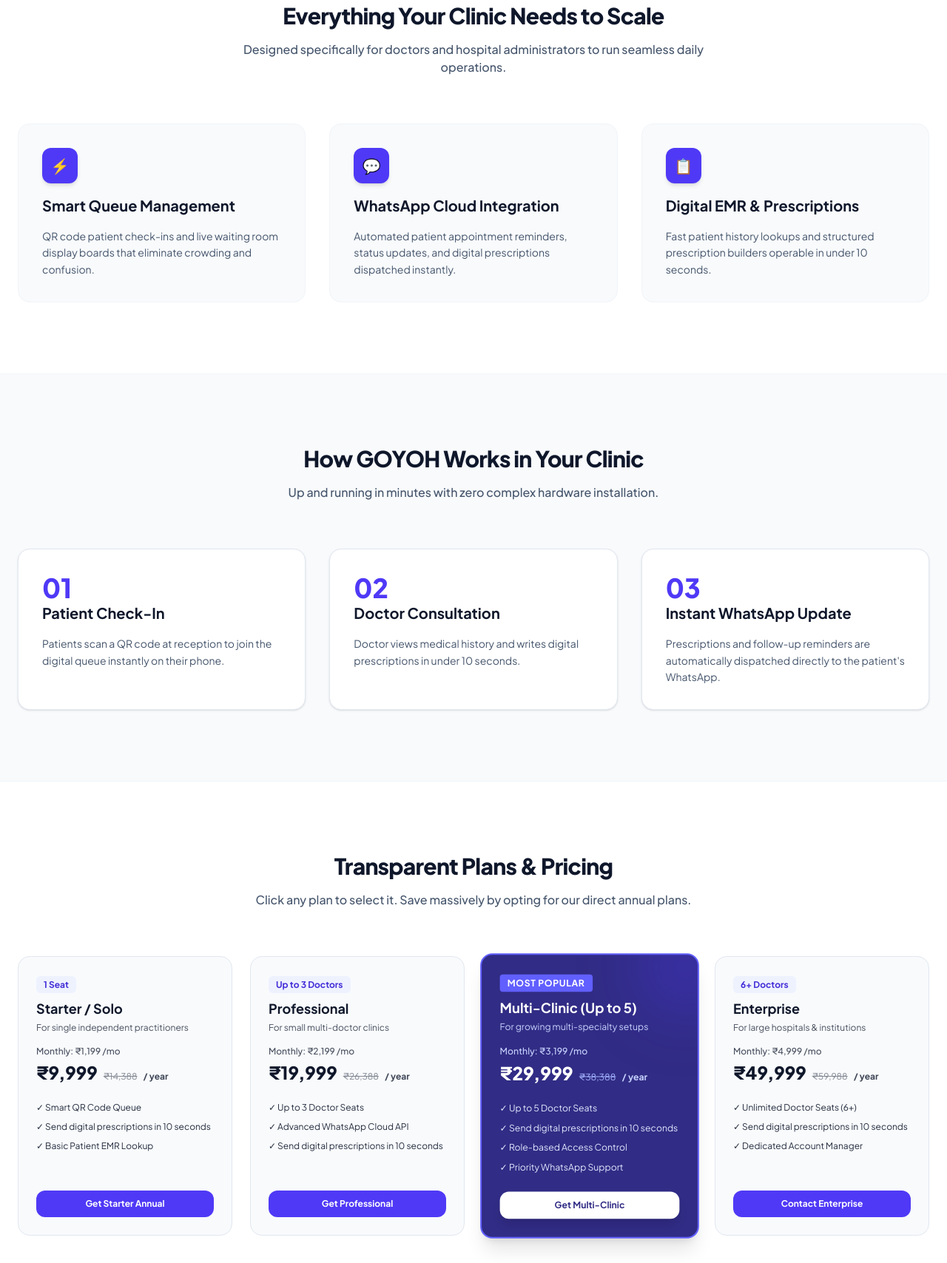
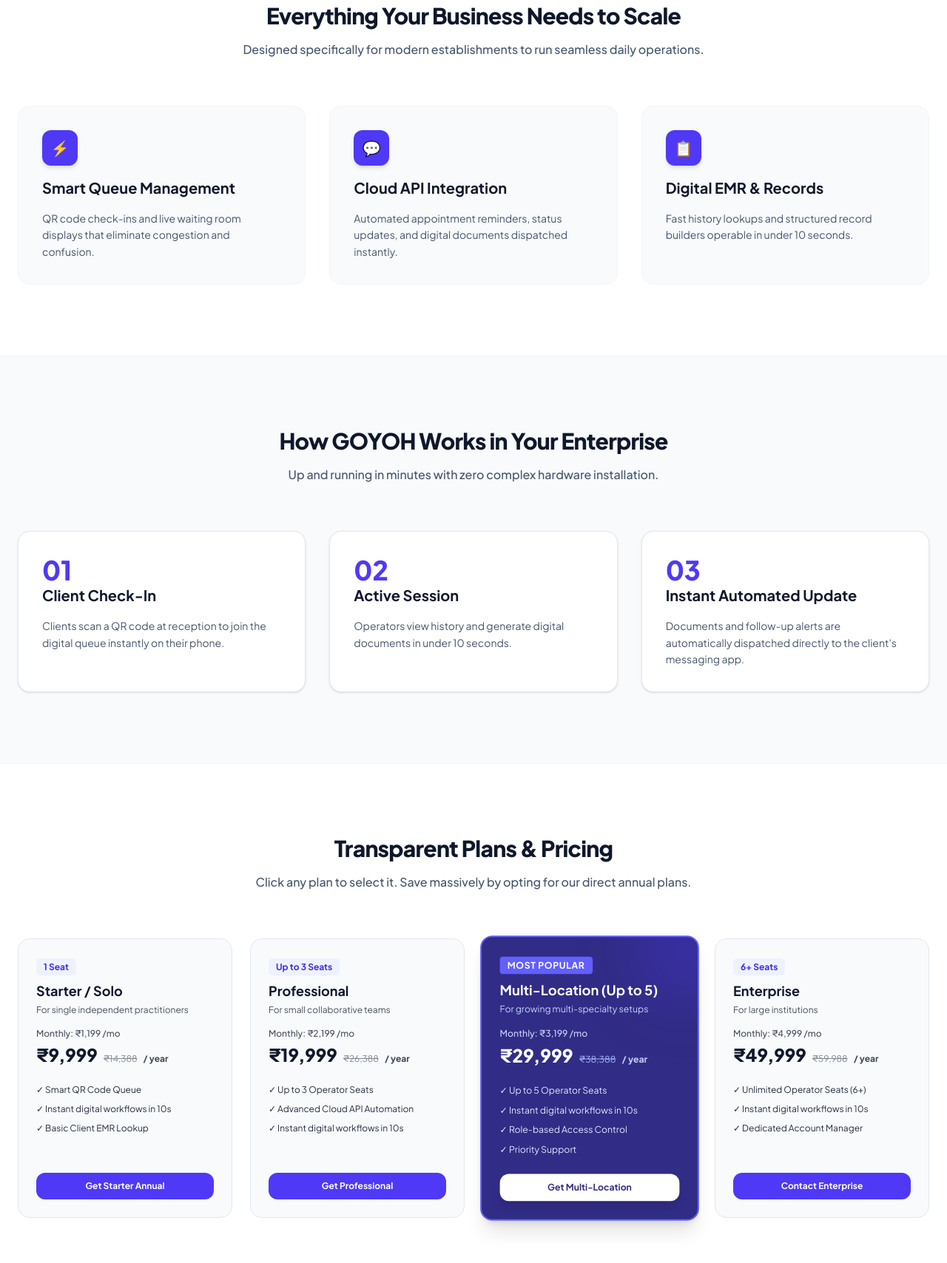
Before and after one commit to goyoh1359-ui/goyoh, a plain HTML site: page index.html in a window 1280 px wide. Shown: the part 932-2640 px from the top of the page at 74% size. Drawn offline with nearby package versions, Linux system fonts and the light colour scheme.

Commit message:
Update index.html

```diff
--- a/index.html
+++ b/index.html
@@ -3,7 +3,7 @@
 <head>
     <meta charset="UTF-8">
     <meta name="viewport" content="width=device-width, initial-scale=1.0">
-    <title>GOYOH - Smart Clinic & Patient Queue Management</title>
+    <title>GOYOH - Smart Queue & Workflow Automation Platform</title>
     <script src="https://cdn.jsdelivr.net/npm/@tailwindcss/browser@4"></script>
     <link href="https://fonts.googleapis.com/css2?family=Plus+Jakarta+Sans:wght@400;500;600;700;800&display=swap" rel="stylesheet">
     <style>
@@ -36,13 +36,13 @@
         <div class="max-w-7xl mx-auto px-6 grid lg:grid-cols-2 gap-12 items-center">
             <div class="space-y-6">
                 <div class="inline-flex items-center gap-2 bg-indigo-50 border border-indigo-100 px-3.5 py-1.5 rounded-full text-indigo-700 text-xs font-bold uppercase tracking-wider">
-                    <span class="w-2 h-2 rounded-full bg-indigo-600 animate-pulse"></span> Trusted by Modern Clinics in Bengaluru
+                    <span class="w-2 h-2 rounded-full bg-indigo-600 animate-pulse"></span> Trusted by Enterprise Partners in Bengaluru
                 </div>
                 <h1 class="text-4xl sm:text-5xl lg:text-6xl font-extrabold tracking-tight text-slate-900 leading-[1.1]">
-                    Automate Your Clinic's <span class="text-indigo-600">Patient Queue & WhatsApp Prescriptions</span> in 10 Seconds.
+                    Automate Your Business <span class="text-indigo-600">Queue & Messaging Workflows</span> in 10 Seconds.
                 </h1>
                 <p class="text-lg text-slate-600 font-medium leading-relaxed">
-                    Eliminate waiting room chaos. Send instant digital prescriptions and keep patients updated via automated WhatsApp notifications.
+                    Eliminate operational friction. Send instant digital documents and keep clients updated via automated notification systems.
                 </p>
                 <div class="flex flex-col sm:flex-row gap-4 pt-4">
                     <a href="#contact" class="bg-indigo-600 text-white px-8 py-4 rounded-xl font-bold text-center shadow-lg shadow-indigo-600/30 hover:bg-indigo-700 transition">Get Started Today</a>
@@ -58,7 +58,7 @@
                             <div class="w-3 h-3 rounded-full bg-yellow-500"></div>
                             <div class="w-3 h-3 rounded-full bg-green-500"></div>
                         </div>
-                        <span class="text-xs font-semibold text-slate-400">GOYOH Live Clinic Dashboard</span>
+                        <span class="text-xs font-semibold text-slate-400">GOYOH Live Queue Dashboard</span>
                     </div>
                     <div class="space-y-3">
                         <div class="bg-slate-50 p-4 rounded-xl flex items-center justify-between border border-slate-100">
@@ -66,11 +66,11 @@
                                 <p class="text-xs font-bold text-slate-400 uppercase">Current Token</p>
                                 <p class="text-2xl font-extrabold text-indigo-600">#014</p>
                             </div>
-                            <span class="bg-emerald-100 text-emerald-800 text-xs font-bold px-3 py-1 rounded-full">In Consultation</span>
+                            <span class="bg-emerald-100 text-emerald-800 text-xs font-bold px-3 py-1 rounded-full">In Progress</span>
                         </div>
                         <div class="bg-slate-50 p-3 rounded-xl flex items-center justify-between text-sm">
-                            <span class="font-medium text-slate-600">Next Patient: Rahul Sharma</span>
-                            <span class="text-xs font-semibold text-indigo-600 bg-indigo-50 px-2.5 py-1 rounded-md">WhatsApp Sent ✓</span>
+                            <span class="font-medium text-slate-600">Next Client: Rahul Sharma</span>
+                            <span class="text-xs font-semibold text-indigo-600 bg-indigo-50 px-2.5 py-1 rounded-md">Notification Sent ✓</span>
                         </div>
                     </div>
                 </div>
@@ -82,24 +82,24 @@
     <section id="features" class="py-24 bg-white border-y border-slate-100">
         <div class="max-w-7xl mx-auto px-6">
             <div class="text-center max-w-2xl mx-auto space-y-4 mb-16">
-                <h2 class="text-3xl font-extrabold tracking-tight text-slate-900">Everything Your Clinic Needs to Scale</h2>
-                <p class="text-slate-600 font-medium">Designed specifically for doctors and hospital administrators to run seamless daily operations.</p>
+                <h2 class="text-3xl font-extrabold tracking-tight text-slate-900">Everything Your Business Needs to Scale</h2>
+                <p class="text-slate-600 font-medium">Designed specifically for modern establishments to run seamless daily operations.</p>
             </div>
             <div class="grid md:grid-cols-3 gap-8">
                 <div class="bg-slate-50 p-8 rounded-2xl border border-slate-100 space-y-4">
                     <div class="w-12 h-12 bg-indigo-600 text-white rounded-xl flex items-center justify-center font-bold text-xl shadow-md">⚡</div>
                     <h3 class="text-xl font-bold text-slate-900">Smart Queue Management</h3>
-                    <p class="text-slate-600 text-sm leading-relaxed">QR code patient check-ins and live waiting room display boards that eliminate crowding and confusion.</p>
+                    <p class="text-slate-600 text-sm leading-relaxed">QR code check-ins and live waiting room displays that eliminate congestion and confusion.</p>
                 </div>
                 <div class="bg-slate-50 p-8 rounded-2xl border border-slate-100 space-y-4">
                     <div class="w-12 h-12 bg-indigo-600 text-white rounded-xl flex items-center justify-center font-bold text-xl shadow-md">💬</div>
-                    <h3 class="text-xl font-bold text-slate-900">WhatsApp Cloud Integration</h3>
-                    <p class="text-slate-600 text-sm leading-relaxed">Automated patient appointment reminders, status updates, and digital prescriptions dispatched instantly.</p>
+                    <h3 class="text-xl font-bold text-slate-900">Cloud API Integration</h3>
+                    <p class="text-slate-600 text-sm leading-relaxed">Automated appointment reminders, status updates, and digital documents dispatched instantly.</p>
                 </div>
                 <div class="bg-slate-50 p-8 rounded-2xl border border-slate-100 space-y-4">
                     <div class="w-12 h-12 bg-indigo-600 text-white rounded-xl flex items-center justify-center font-bold text-xl shadow-md">📋</div>
-                    <h3 class="text-xl font-bold text-slate-900">Digital EMR & Prescriptions</h3>
-                    <p class="text-slate-600 text-sm leading-relaxed">Fast patient history lookups and structured prescription builders operable in under 10 seconds.</p>
+                    <h3 class="text-xl font-bold text-slate-900">Digital EMR & Records</h3>
+                    <p class="text-slate-600 text-sm leading-relaxed">Fast history lookups and structured record builders operable in under 10 seconds.</p>
                 </div>
             </div>
         </div>
@@ -109,24 +109,24 @@
     <section id="how-it-works" class="py-24 bg-slate-50">
         <div class="max-w-7xl mx-auto px-6">
             <div class="text-center max-w-2xl mx-auto space-y-4 mb-16">
-                <h2 class="text-3xl font-extrabold tracking-tight text-slate-900">How GOYOH Works in Your Clinic</h2>
+                <h2 class="text-3xl font-extrabold tracking-tight text-slate-900">How GOYOH Works in Your Enterprise</h2>
                 <p class="text-slate-600 font-medium">Up and running in minutes with zero complex hardware installation.</p>
             </div>
             <div class="grid md:grid-cols-3 gap-8">
                 <div class="bg-white p-8 rounded-2xl border border-slate-200 shadow-sm space-y-4">
                     <span class="text-indigo-600 font-extrabold text-4xl">01</span>
-                    <h3 class="text-xl font-bold text-slate-900">Patient Check-In</h3>
-                    <p class="text-slate-600 text-sm leading-relaxed">Patients scan a QR code at reception to join the digital queue instantly on their phone.</p>
+                    <h3 class="text-xl font-bold text-slate-900">Client Check-In</h3>
+                    <p class="text-slate-600 text-sm leading-relaxed">Clients scan a QR code at reception to join the digital queue instantly on their phone.</p>
                 </div>
                 <div class="bg-white p-8 rounded-2xl border border-slate-200 shadow-sm space-y-4">
                     <span class="text-indigo-600 font-extrabold text-4xl">02</span>
-                    <h3 class="text-xl font-bold text-slate-900">Doctor Consultation</h3>
-                    <p class="text-slate-600 text-sm leading-relaxed">Doctor views medical history and writes digital prescriptions in under 10 seconds.</p>
+                    <h3 class="text-xl font-bold text-slate-900">Active Session</h3>
+                    <p class="text-slate-600 text-sm leading-relaxed">Operators view history and generate digital documents in under 10 seconds.</p>
                 </div>
                 <div class="bg-white p-8 rounded-2xl border border-slate-200 shadow-sm space-y-4">
                     <span class="text-indigo-600 font-extrabold text-4xl">03</span>
-                    <h3 class="text-xl font-bold text-slate-900">Instant WhatsApp Update</h3>
-                    <p class="text-slate-600 text-sm leading-relaxed">Prescriptions and follow-up reminders are automatically dispatched directly to the patient's WhatsApp.</p>
+                    <h3 class="text-xl font-bold text-slate-900">Instant Automated Update</h3>
+                    <p class="text-slate-600 text-sm leading-relaxed">Documents and follow-up alerts are automatically dispatched directly to the client's messaging app.</p>
                 </div>
             </div>
         </div>
@@ -140,10 +140,9 @@
                 <p class="text-slate-600 font-medium">Click any plan to select it. Save massively by opting for our direct annual plans.</p>
             </div>
 
-            <!-- 4-Column Pricing Grid -->
             <div class="grid grid-cols-1 md:grid-cols-2 lg:grid-cols-4 gap-6 max-w-7xl mx-auto items-stretch">
 
-                <!-- 1. Starter / Solo (1 Seat) -->
+                <!-- 1. Starter / Solo -->
                 <div onclick="selectPricingCard(this)" class="pricing-card cursor-pointer bg-slate-50 text-slate-900 p-6 rounded-2xl border border-slate-200 flex flex-col justify-between transition-all duration-300 hover:shadow-lg">
                     <div class="space-y-4">
                         <div>
@@ -161,8 +160,8 @@
                         </div>
                         <ul class="space-y-2.5 text-xs opacity-90 pt-2">
                             <li class="flex items-center gap-2">✓ Smart QR Code Queue</li>
-                            <li class="flex items-center gap-2">✓ Send digital prescriptions in 10 seconds</li>
-                            <li class="flex items-center gap-2">✓ Basic Patient EMR Lookup</li>
+                            <li class="flex items-center gap-2">✓ Instant digital workflows in 10s</li>
+                            <li class="flex items-center gap-2">✓ Basic Client EMR Lookup</li>
                         </ul>
                     </div>
                     <div class="pt-6">
@@ -170,13 +169,13 @@
                     </div>
                 </div>
 
-                <!-- 2. Professional (Up to 3 Doctors) -->
+                <!-- 2. Professional -->
                 <div onclick="selectPricingCard(this)" class="pricing-card cursor-pointer bg-slate-50 text-slate-900 p-6 rounded-2xl border border-slate-200 flex flex-col justify-between transition-all duration-300 hover:shadow-lg">
                     <div class="space-y-4">
                         <div>
-                            <span class="text-xs font-bold text-indigo-700 bg-indigo-50 px-2.5 py-1 rounded-md">Up to 3 Doctors</span>
+                            <span class="text-xs font-bold text-indigo-700 bg-indigo-50 px-2.5 py-1 rounded-md">Up to 3 Seats</span>
                             <h3 class="text-lg font-bold mt-2">Professional</h3>
-                            <p class="text-xs opacity-75 mt-1">For small multi-doctor clinics</p>
+                            <p class="text-xs opacity-75 mt-1">For small collaborative teams</p>
                         </div>
                         <div class="space-y-1">
                             <div class="text-xs opacity-75 font-medium">Monthly: ₹2,199 /mo</div>
@@ -187,9 +186,9 @@
                             </div>
                         </div>
                         <ul class="space-y-2.5 text-xs opacity-90 pt-2">
-                            <li class="flex items-center gap-2">✓ Up to 3 Doctor Seats</li>
-                            <li class="flex items-center gap-2">✓ Advanced WhatsApp Cloud API</li>
-                            <li class="flex items-center gap-2">✓ Send digital prescriptions in 10 seconds</li>
+                            <li class="flex items-center gap-2">✓ Up to 3 Operator Seats</li>
+                            <li class="flex items-center gap-2">✓ Advanced Cloud API Automation</li>
+                            <li class="flex items-center gap-2">✓ Instant digital workflows in 10s</li>
                         </ul>
                     </div>
                     <div class="pt-6">
@@ -197,13 +196,13 @@
                     </div>
                 </div>
 
-                <!-- 3. Multi-Clinic (Up to 5 Doctors - Default Selected) -->
+                <!-- 3. Multi-Clinic / Multi-Location -->
                 <div onclick="selectPricingCard(this)" class="pricing-card cursor-pointer bg-indigo-900 text-white p-6 rounded-2xl shadow-xl relative overflow-hidden border-2 border-indigo-500 flex flex-col justify-between transition-all duration-300 hover:shadow-2xl scale-[1.02]">
                     <div class="absolute -right-12 -top-12 w-32 h-32 bg-indigo-600/30 rounded-full blur-2xl"></div>
                     <div class="space-y-4 relative z-10">
                         <div>
                             <span class="bg-indigo-500 text-white text-xs font-bold px-2.5 py-1 rounded uppercase tracking-wider">Most Popular</span>
-                            <h3 class="text-lg font-bold mt-2">Multi-Clinic (Up to 5)</h3>
+                            <h3 class="text-lg font-bold mt-2">Multi-Location (Up to 5)</h3>
                             <p class="text-xs text-indigo-200 mt-1">For growing multi-specialty setups</p>
                         </div>
                         <div class="space-y-1">
@@ -215,24 +214,24 @@
                             </div>
                         </div>
                         <ul class="space-y-2.5 text-xs text-indigo-100 pt-2">
-                            <li class="flex items-center gap-2">✓ Up to 5 Doctor Seats</li>
-                            <li class="flex items-center gap-2">✓ Send digital prescriptions in 10 seconds</li>
+                            <li class="flex items-center gap-2">✓ Up to 5 Operator Seats</li>
+                            <li class="flex items-center gap-2">✓ Instant digital workflows in 10s</li>
                             <li class="flex items-center gap-2">✓ Role-based Access Control</li>
-                            <li class="flex items-center gap-2">✓ Priority WhatsApp Support</li>
+                            <li class="flex items-center gap-2">✓ Priority Support</li>
                         </ul>
                     </div>
                     <div class="pt-6 relative z-10">
-                        <button class="block w-full py-2.5 bg-white text-indigo-900 text-center font-bold text-xs rounded-xl transition shadow-lg hover:bg-indigo-50">Get Multi-Clinic</button>
+                        <button class="block w-full py-2.5 bg-white text-indigo-900 text-center font-bold text-xs rounded-xl transition shadow-lg hover:bg-indigo-50">Get Multi-Location</button>
                     </div>
                 </div>
 
-                <!-- 4. Enterprise (6+ Doctors / Unlimited) -->
+                <!-- 4. Enterprise -->
                 <div onclick="selectPricingCard(this)" class="pricing-card cursor-pointer bg-slate-50 text-slate-900 p-6 rounded-2xl border border-slate-200 flex flex-col justify-between transition-all duration-300 hover:shadow-lg">
                     <div class="space-y-4">
                         <div>
-                            <span class="text-xs font-bold text-indigo-700 bg-indigo-50 px-2.5 py-1 rounded-md">6+ Doctors</span>
+                            <span class="text-xs font-bold text-indigo-700 bg-indigo-50 px-2.5 py-1 rounded-md">6+ Seats</span>
                             <h3 class="text-lg font-bold mt-2">Enterprise</h3>
-                            <p class="text-xs opacity-75 mt-1">For large hospitals & institutions</p>
+                            <p class="text-xs opacity-75 mt-1">For large institutions</p>
                         </div>
                         <div class="space-y-1">
                             <div class="text-xs opacity-75 font-medium">Monthly: ₹4,999 /mo</div>
@@ -243,8 +242,8 @@
                             </div>
                         </div>
                         <ul class="space-y-2.5 text-xs opacity-90 pt-2">
-                            <li class="flex items-center gap-2">✓ Unlimited Doctor Seats (6+)</li>
-                            <li class="flex items-center gap-2">✓ Send digital prescriptions in 10 seconds</li>
+                            <li class="flex items-center gap-2">✓ Unlimited Operator Seats (6+)</li>
+                            <li class="flex items-center gap-2">✓ Instant digital workflows in 10s</li>
                             <li class="flex items-center gap-2">✓ Dedicated Account Manager</li>
                         </ul>
                     </div>
@@ -272,26 +271,27 @@
             if(selBtn) selBtn.className = "block w-full py-2.5 bg-white text-indigo-900 text-center font-bold text-xs rounded-xl transition shadow-lg hover:bg-indigo-50";
         }
     </script>
-<!-- Privacy Policy Section -->
+
+    <!-- Privacy Policy Section -->
     <section id="privacy" class="py-24 max-w-4xl mx-auto px-6 space-y-8">
         <div class="border-b border-slate-200 pb-6">
             <h2 class="text-3xl font-extrabold text-slate-900">Privacy Policy & Data Compliance</h2>
             <p class="text-sm text-slate-500 mt-1">Last updated: November 2026</p>
         </div>
         <div class="prose prose-slate max-w-none space-y-6 text-slate-600 font-medium">
-            <p>At <strong>GOYOH Health Connect Private Limited</strong> (located in BTM Layout, Bengaluru, Karnataka), we respect your privacy and are committed to protecting patient and clinic data security in accordance with Indian data protection standards, IT Act guidelines, and Meta/WhatsApp Business API policies.</p>
+            <p>At <strong>GOYOH Health Connect Private Limited</strong> (located in BTM Layout, Bengaluru, Karnataka), we respect your privacy and are committed to protecting client data security in accordance with Indian data protection standards, IT Act guidelines, and Meta API policies.</p>
 
             <h3 class="text-xl font-bold text-slate-900 pt-4">1. Information We Collect</h3>
-            <p>We collect clinic administrative details, doctor credentials, and patient phone numbers strictly required for sending transactional WhatsApp notifications, queue updates, and digital prescriptions in 10 seconds.</p>
+            <p>We collect administrative details, operator credentials, and contact numbers strictly required for sending transactional messaging notifications, queue updates, and digital documents in 10 seconds.</p>
 
-            <h3 class="text-xl font-bold text-slate-900 pt-4">2. Meta & WhatsApp API Data Usage</h3>
-            <p>In compliance with Meta platform requirements, data shared via WhatsApp Cloud API webhooks is used solely for message delivery, appointment reminders, and queue tracking. We do not use Meta user data for unauthorized cross-app tracking or advertising.</p>
+            <h3 class="text-xl font-bold text-slate-900 pt-4">2. Meta & Cloud API Data Usage</h3>
+            <p>In compliance with Meta platform requirements, data shared via Cloud API webhooks is used solely for message delivery, reminders, and queue tracking. We do not use Meta user data for unauthorized cross-app tracking or advertising.</p>
 
             <h3 class="text-xl font-bold text-slate-900 pt-4">3. Data Security & Transmission</h3>
-            <p>All data transmitted through our webhooks and cloud servers is encrypted in transit using secure SSL protocols. We do not sell, rent, or share medical records or phone numbers with third-party advertisers.</p>
+            <p>All data transmitted through our webhooks and cloud servers is encrypted in transit using secure SSL protocols. We do not sell, rent, or share records or phone numbers with third-party advertisers.</p>
 
             <h3 class="text-xl font-bold text-slate-900 pt-4">4. Data Deletion Requests</h3>
-            <p>Users and clinic partners can request complete removal of their account data and associated records at any time. To request data purging, please email us directly at <strong>goyoh571@gmail.com</strong> with your registered phone number or clinic ID. Upon verification, all records will be permanently purged from our active databases.</p>
+            <p>Users and enterprise partners can request complete removal of their account data and associated records at any time. To request data purging, please email us directly at <strong>goyoh571@gmail.com</strong> with your registered phone number or ID. Upon verification, all records will be permanently purged from our active databases.</p>
         </div>
     </section>
 
@@ -303,7 +303,7 @@
                     <div class="w-10 h-10 rounded-xl bg-indigo-600 flex items-center justify-center text-white font-extrabold text-xl">G</div>
                     <span class="text-2xl font-extrabold text-white tracking-tight">GOYOH</span>
                 </div>
-                <p class="text-sm text-slate-400 max-w-sm">Empowering hospitals and clinics across India with state-of-the-art queue automation and WhatsApp infrastructure.</p>
+                <p class="text-sm text-slate-400 max-w-sm">Empowering enterprises across India with state-of-the-art queue automation and cloud messaging infrastructure.</p>
                 <p class="text-xs text-slate-500">Based in BTM Layout, Bengaluru, Karnataka, India.</p>
             </div>
             <div class="space-y-3">
```
